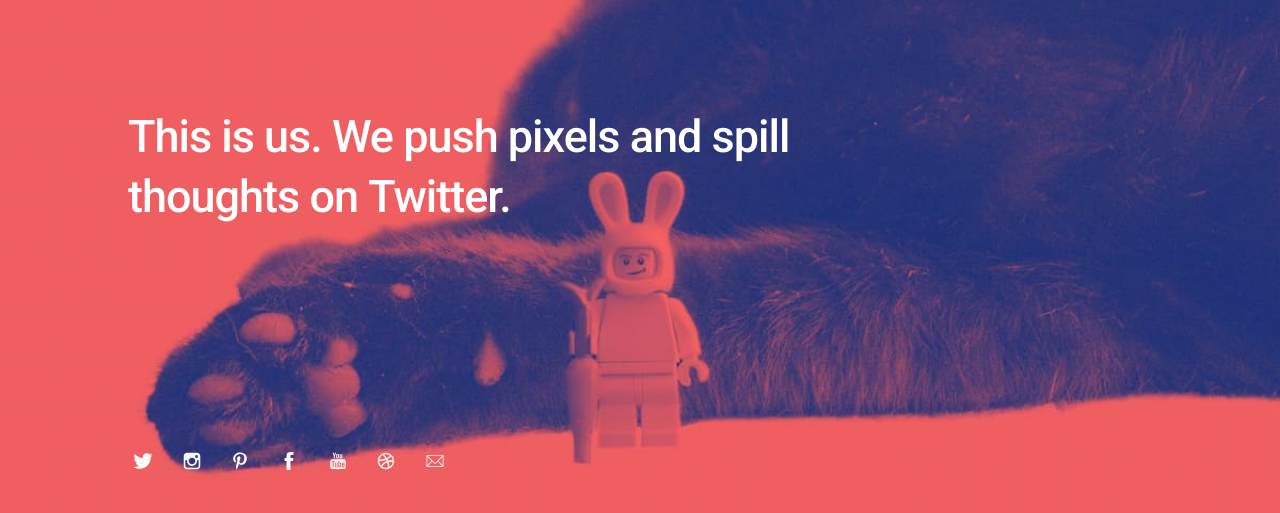
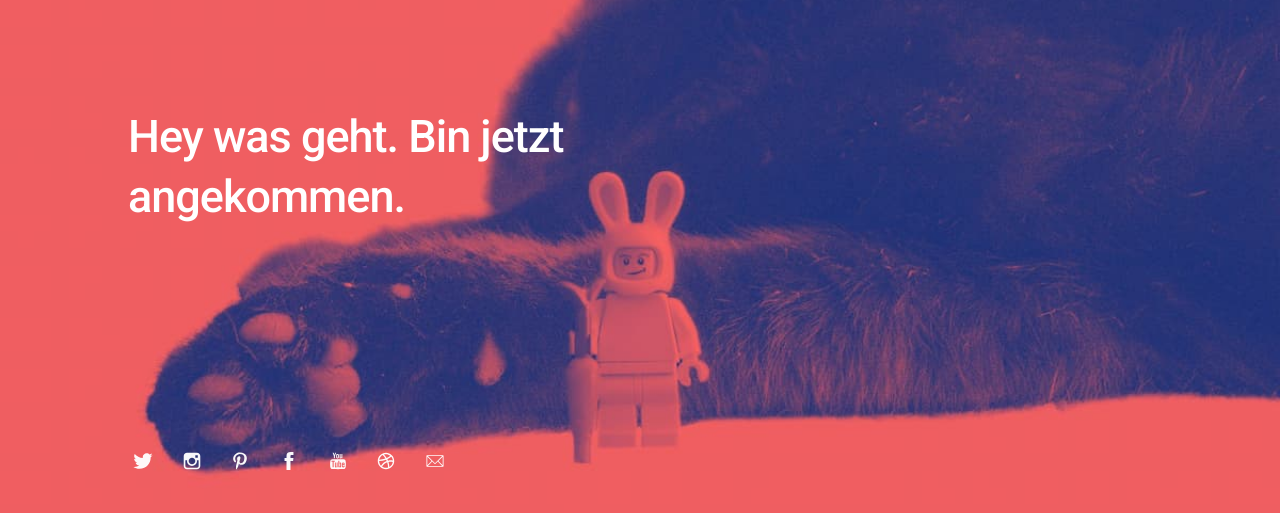
Before and after one commit to alpaslan76/alpaslan76.github.io, a plain HTML site: page index.html in a window 1280 px wide. Shown: the part 229-742 px from the top of the page. Drawn offline with Linux system fonts and the light colour scheme.

Commit message:
text verändert

```diff
--- a/index.html
+++ b/index.html
@@ -47,7 +47,7 @@
 
 		<div class="bio">
 
-			<p>This is us. We push pixels and spill thoughts on Twitter.</p>
+			<p>Hey was geht. Bin jetzt angekommen.</p>
 
 		</div>
 
```
